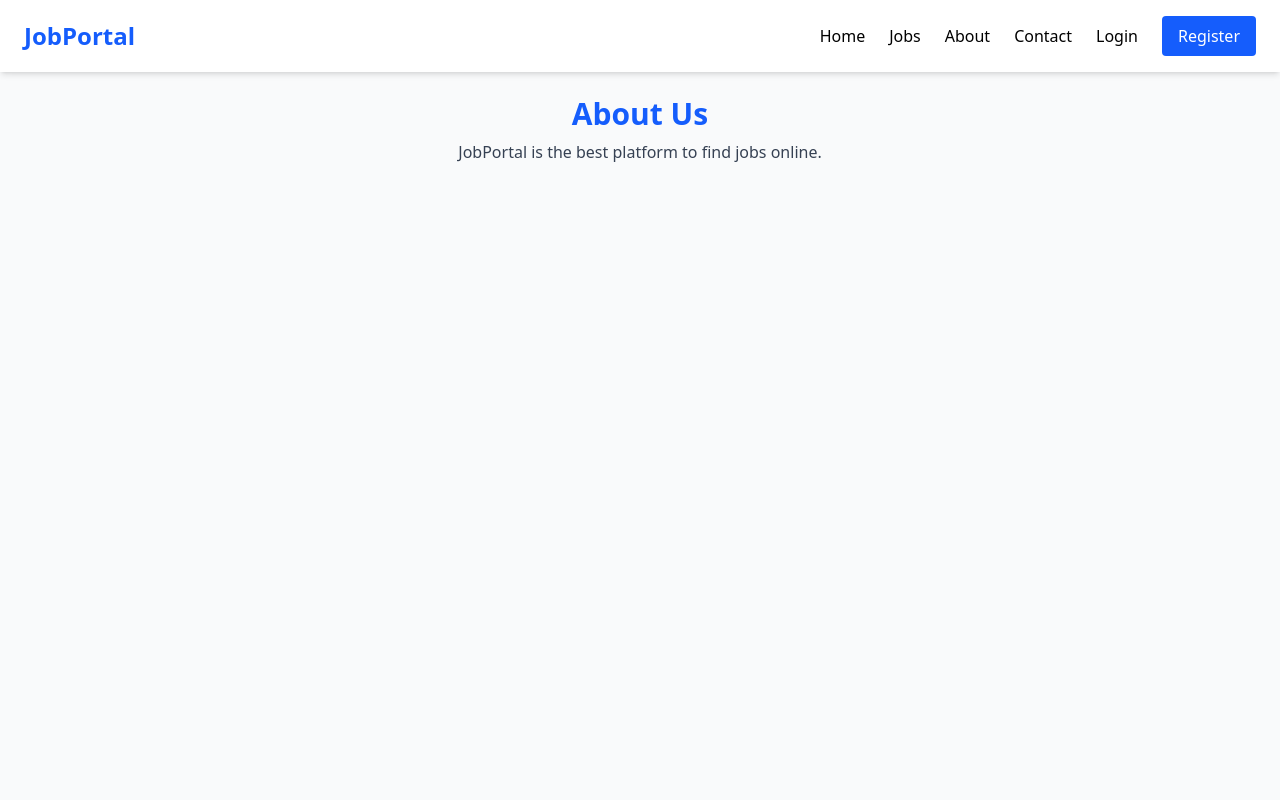
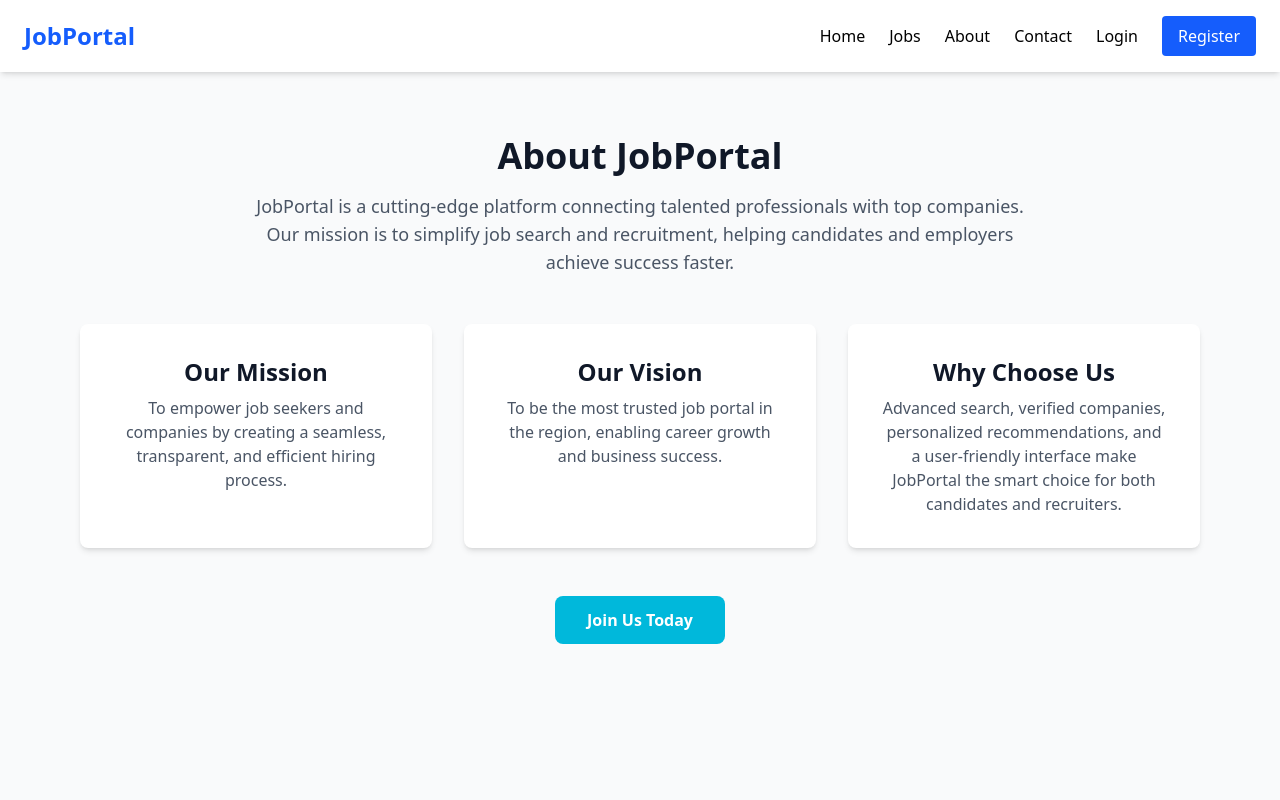
Before and after one commit to santoshqw/jobportal, a React (Vite) app in the folder frontend/: page /about in a window 1280 px wide. Shown: the top 800 px of the page. Built offline with nearby package versions, Linux system fonts and the light colour scheme.

Commit message:
About Section

```diff
--- a/frontend/src/Component/Pages/About.jsx
+++ b/frontend/src/Component/Pages/About.jsx
@@ -1,9 +1,55 @@
+// AboutCompany.jsx
 import React from "react";
-const About = () => (
-  <div className="p-6 text-center">
-    <h1 className="text-3xl font-bold text-blue-600">About Us</h1>
-    <p className="text-gray-700 mt-2">JobPortal is the best platform to find jobs online.</p>
-  </div>
-);
+
+const About = () => {
+  return (
+    <section className="bg-gray-50 py-16">
+      <div className="container mx-auto px-4 max-w-6xl">
+
+        <div className="text-center max-w-3xl mx-auto mb-12">
+          <h2 className="text-4xl font-bold text-gray-900 mb-4">
+            About JobPortal
+          </h2>
+          <p className="text-gray-600 text-lg">
+            JobPortal is a cutting-edge platform connecting talented professionals
+            with top companies. Our mission is to simplify job search and recruitment,
+            helping candidates and employers achieve success faster.
+          </p>
+        </div>
+
+        <div className="grid grid-cols-1 md:grid-cols-3 gap-8 text-center">
+          <div className="bg-white rounded-lg shadow-md p-8 hover:shadow-xl transition-shadow duration-300">
+            <h3 className="text-2xl font-semibold text-gray-900 mb-2">Our Mission</h3>
+            <p className="text-gray-600">
+              To empower job seekers and companies by creating a seamless, transparent, and efficient hiring process.
+            </p>
+          </div>
+          <div className="bg-white rounded-lg shadow-md p-8 hover:shadow-xl transition-shadow duration-300">
+            <h3 className="text-2xl font-semibold text-gray-900 mb-2">Our Vision</h3>
+            <p className="text-gray-600">
+              To be the most trusted job portal in the region, enabling career growth
+              and business success.
+            </p>
+          </div>
+          <div className="bg-white rounded-lg shadow-md p-8 hover:shadow-xl transition-shadow duration-300">
+            <h3 className="text-2xl font-semibold text-gray-900 mb-2">Why Choose Us</h3>
+            <p className="text-gray-600">
+              Advanced search, verified companies, personalized recommendations, and a user-friendly interface make JobPortal the smart choice for both candidates and recruiters.
+            </p>
+          </div>
+        </div>
+
+        <div className="text-center mt-12">
+          <a
+            href="/register"
+            className="inline-block bg-cyan-500 hover:bg-cyan-600 text-white font-semibold py-3 px-8 rounded-lg transition-colors duration-300"
+          >
+            Join Us Today
+          </a>
+        </div>
+      </div>
+    </section>
+  );
+};
 
 export default About;
```
